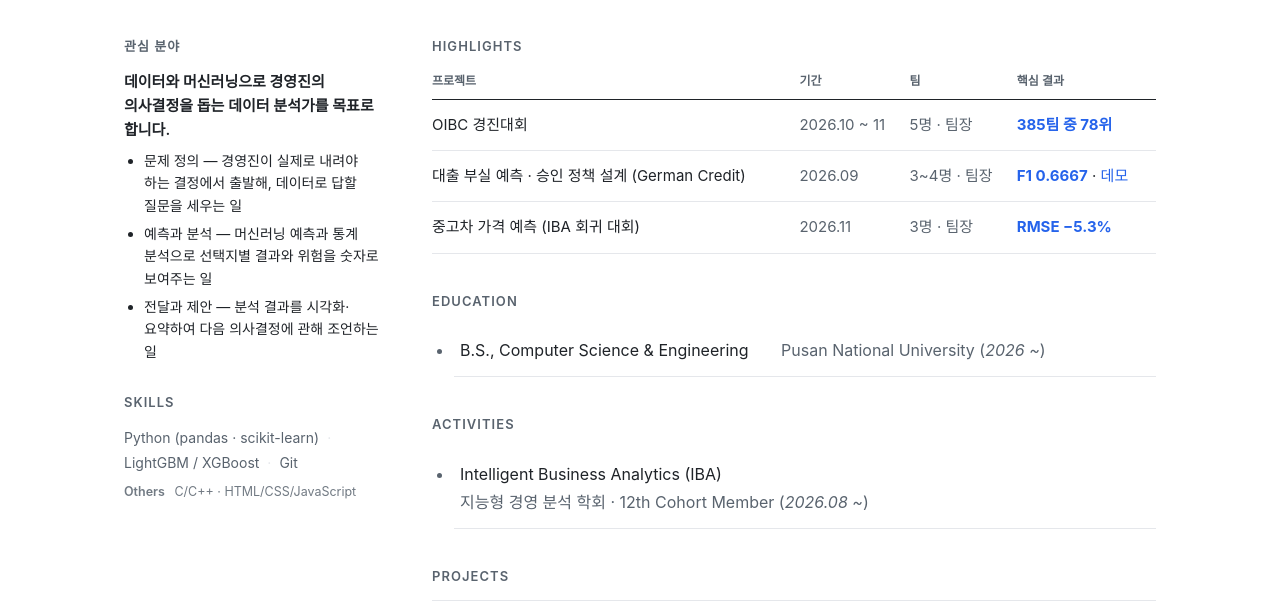
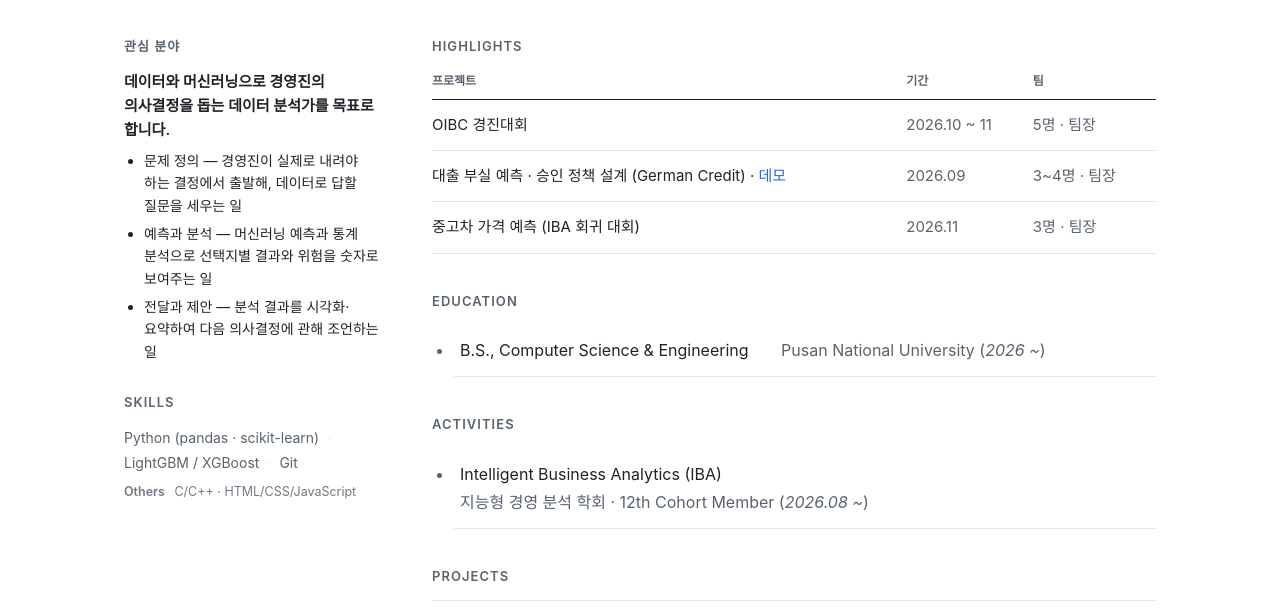
Before and after one commit to skcsug/skcsug.github.io, an Astro site: page / in a window 1280 px wide. Shown: the part 189-800 px from the top of the page. Built offline with nearby package versions, Linux system fonts and the light colour scheme; Astro itself is replaced by a stand-in of ours; a web font is replaced by a local one.

Commit message:
content: Highlights 표에서 핵심 결과 칸 제거 (데모 링크는 프로젝트 이름 옆)
Co-Authored-By: Claude Opus 5.5 <noreply@anthropic.com>

```diff
--- a/src/pages/index.astro
+++ b/src/pages/index.astro
@@ -61,17 +61,13 @@ const githubLabel = profile.github.replace('https://', '');
         <section class="block">
           <h2>Highlights</h2>
           <table class="highlights">
-            <thead><tr><th>프로젝트</th><th>기간</th><th>팀</th><th>핵심 결과</th></tr></thead>
+            <thead><tr><th>프로젝트</th><th>기간</th><th>팀</th></tr></thead>
             <tbody>
               {highlights.map((h) => (
                 <tr>
-                  <td><a href={`#${h.id}`}>{h.title}</a></td>
+                  <td><a href={`#${h.id}`}>{h.title}</a>{h.demo && <> · <a class="demo-link" href={h.demo}>데모</a></>}</td>
                   <td class="muted">{h.period}</td>
                   <td class="muted">{h.team}</td>
-                  <td>
-                    <b>{h.highlight}</b>
-                    {h.demo && <> · <a href={h.demo}>데모</a></>}
-                  </td>
                 </tr>
               ))}
             </tbody>
--- a/src/styles/global.css
+++ b/src/styles/global.css
@@ -95,7 +95,7 @@ h4 { font-size: 15px; margin: 22px 0 6px; }
 .highlights td a:first-child { color: var(--text); }
 .highlights td a:hover { color: var(--accent); }
 .highlights .muted { color: var(--muted); white-space: nowrap; }
-.highlights b { color: var(--accent); }
+.highlights .demo-link { color: var(--accent); }
 
 /* 분석 사례 */
 .case-title { margin: 0 0 10px; font-weight: 600; }
@@ -152,7 +152,6 @@ footer { margin-top: 32px; color: var(--muted); font-size: 14px; }
   .highlights td { display: inline; padding: 0; border: 0; }
   .highlights td:first-child { display: block; font-weight: 600; margin-bottom: 2px; }
   .highlights td.muted { font-size: 13px; margin-right: 8px; }
-  .highlights td:last-child { display: block; margin-top: 2px; }
   .case-steps { grid-template-columns: 36px minmax(0, 1fr); font-size: 14px; }
   .stats { grid-template-columns: 1fr 1fr; gap: 16px; }
   .stat b { font-size: 22px; }
```
Also changed, not shown: tests/site.test.mjs (+4 -2 lines).
